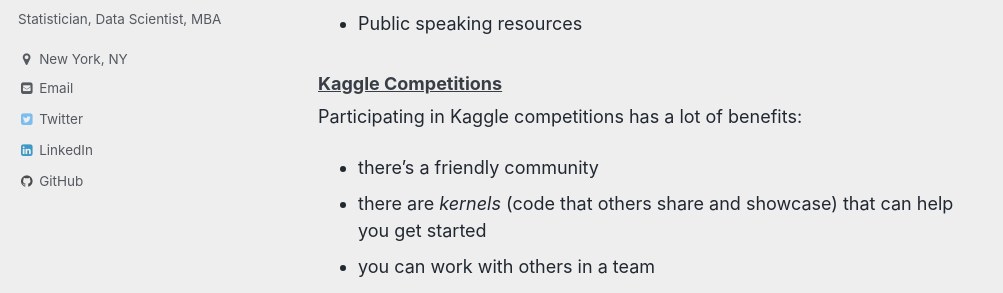
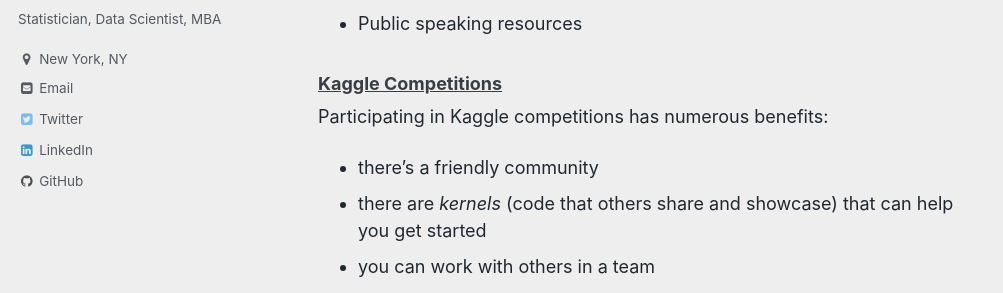
Before and after one commit to reshamas/reshamas.github.io, a Jekyll site: the page built from _posts/2018-02-26-first-data-science-job.md, in a window 1280 px wide and 900 px high, scrolled down 1318 px. Shown: the part 154-447 px from the top of the window, without its empty margins (0-1003 px from the left). Built offline with Jekyll 4.4.1, drawn with Linux system fonts in a browser that asks for light colours.

Commit message:
Update 2018-02-26-first-data-science-job.md

```diff
--- a/_posts/2018-02-26-first-data-science-job.md
+++ b/_posts/2018-02-26-first-data-science-job.md
@@ -28,7 +28,7 @@
 - Public speaking resources
 
 ### [Kaggle Competitions](https://www.kaggle.com/competitions)
-Participating in Kaggle competitions has a lot of benefits:
+Participating in Kaggle competitions has numerous benefits:
 - there's a friendly community
 - there are *kernels* (code that others share and showcase) that can help you get started
 - you can work with others in a team
```
